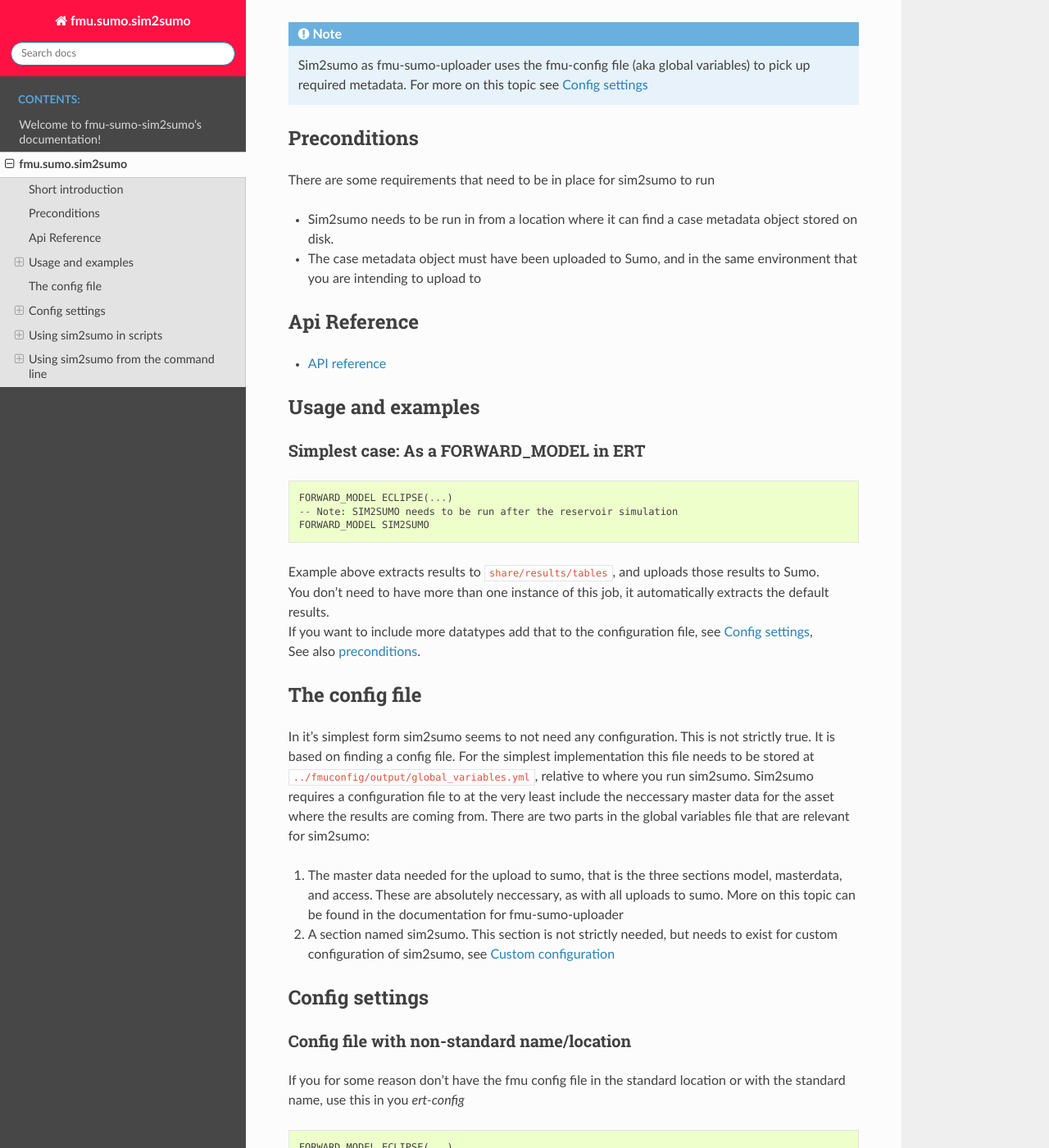
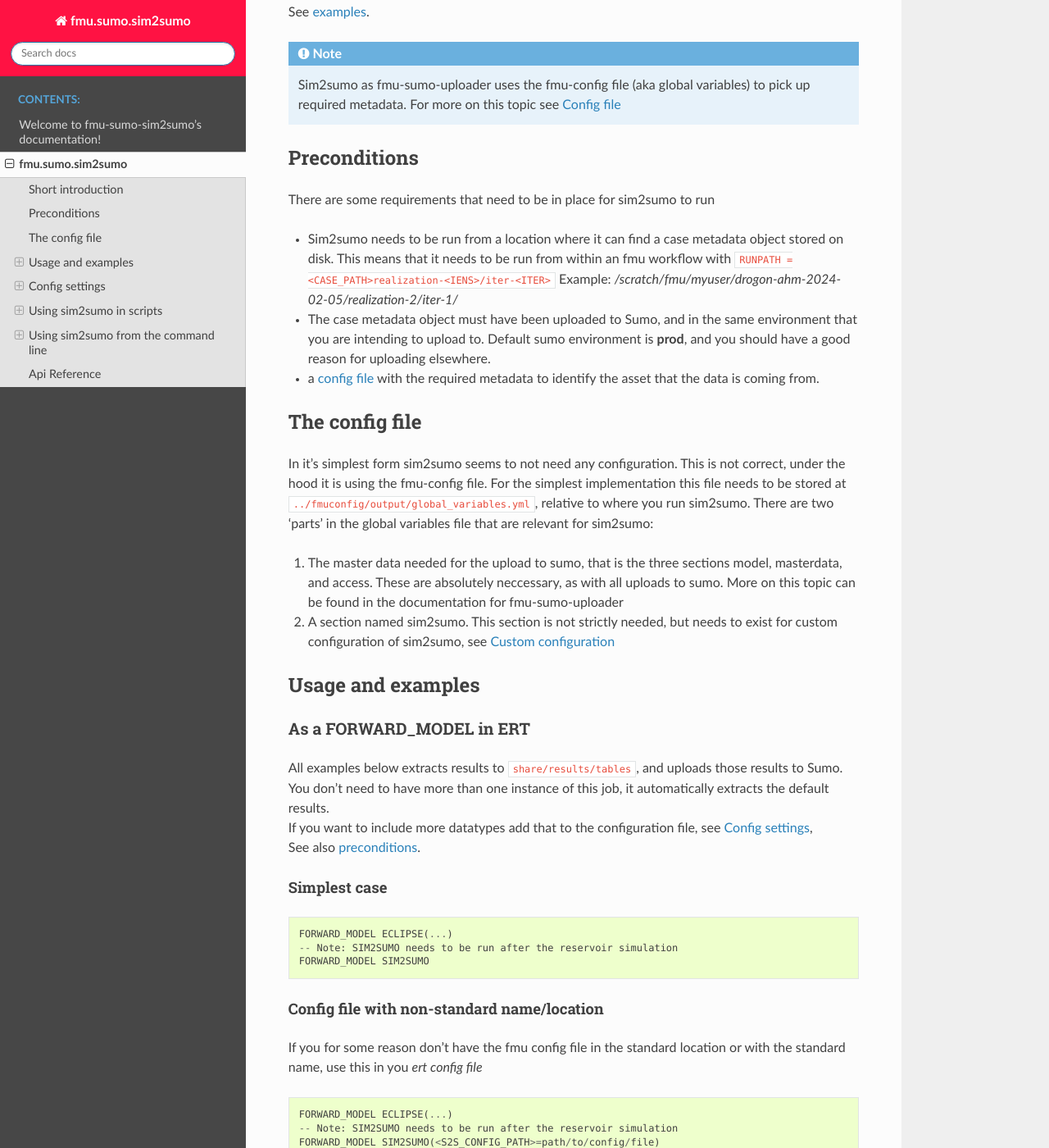
Before and after one commit to equinor/fmu-sumo-sim2sumo, a Sphinx documentation site: the page built from docs/sim2sumo.rst, in a window 1280 px wide and 1400 px high, scrolled down 749 px. Shown: the whole window at 82% size. Built offline with Sphinx 7.4.7 and the Read the Docs theme 2.0.0, drawn with Linux system fonts in a browser that asks for light colours; some of the changed text lies outside the part shown.

Commit message:
Restructure and correct typos

```diff
--- a/docs/sim2sumo.rst
+++ b/docs/sim2sumo.rst
@@ -22,12 +22,12 @@
 * wellcompletions
 
 
-To run sim2sumo with ert it needs to be inserted in your *ert config file* after the simulator run, which is typically **eclipse** as of 2024.
-
+| To run sim2sumo with ert it needs to be inserted in your *ert config file* after the reservoir simulator run, this is typically an **eclipse** run.
+| See :ref:`examples <target examples>`.
 
 .. note::
 
-   Sim2sumo as fmu-sumo-uploader uses the fmu-config file (aka global variables) to pick up required metadata. For more on this topic see :ref:`Config settings <target config settings>`
+   Sim2sumo as fmu-sumo-uploader uses the fmu-config file (aka global variables) to pick up required metadata. For more on this topic see :ref:`Config file <target config file>`
 
 .. _target preconditions:
 
@@ -35,19 +35,44 @@
 ***************
 There are some requirements that need to be in place for sim2sumo to run
 
-* Sim2sumo needs to be run in from a location where it can find a case metadata object stored on disk.
-* The case metadata object must have been uploaded to Sumo, and in the same environment that you are intending to upload to
+* Sim2sumo needs to be run from a location where it can find a case metadata object stored on disk.
+  This means that it needs to be run from within an fmu workflow with ``RUNPATH = <CASE_PATH>realization-<IENS>/iter-<ITER>``
+  Example: */scratch/fmu/myuser/drogon-ahm-2024-02-05/realization-2/iter-1/*
 
-Api Reference
-***************
+* The case metadata object must have been uploaded to Sumo, and in the same environment that you are intending to upload to.
+  Default sumo environment is **prod**, and you should have a good reason for uploading elsewhere.
 
-- `API reference <apiref/sim2sumo.sim2sumo.html>`_
+* a :ref:`config file <target config file>` with the required metadata to identify the asset that the data is coming from.
 
+.. _target config file:
+
+The config file
+*****************
+
+In it's simplest form sim2sumo seems to not need any configuration. This is not correct, under the hood it is using the fmu-config file.
+For the simplest implementation this file needs to be stored at ``../fmuconfig/output/global_variables.yml``, relative to where you run sim2sumo.
+There are two 'parts' in the global variables file that are relevant for sim2sumo:
+
+1. The master data needed for the upload to sumo, that is the three sections model, masterdata, and access.
+   These are absolutely neccessary, as with all uploads to sumo. More on this topic can be found in the documentation
+   for fmu-sumo-uploader
+2. A section named sim2sumo. This section is not strictly needed, but needs to exist for custom configuration of sim2sumo, see :ref:`Custom configuration <target custom config>`
+
+
+.. _target examples:
 
 Usage and examples
 ********************
-Simplest case: As a FORWARD_MODEL in ERT
+As a FORWARD_MODEL in ERT
 =========================================
+
+| All examples below extracts results to ``share/results/tables``, and uploads those results to Sumo.
+| You don't need to have more than one instance of this job, it automatically extracts the default results.
+| If you want to include more datatypes add that to the configuration file, see :ref:`Config settings <target config settings>`,
+| See also :ref:`preconditions <target preconditions>`.
+
+Simplest case
+-----------------
 
 .. code-block::
 
@@ -56,33 +81,11 @@
     -- Note: SIM2SUMO needs to be run after the reservoir simulation
     FORWARD_MODEL SIM2SUMO
 
-| Example above extracts results to ``share/results/tables``, and uploads those results to Sumo.
-| You don't need to have more than one instance of this job, it automatically extracts the default results.
-| If you want to include more datatypes add that to the configuration file, see :ref:`Config settings <target config settings>`,
-| See also :ref:`preconditions <target preconditions>`.
-
-.. _target config settings:
-
-The config file
-*****************
-
-In it's simplest form sim2sumo seems to not need any configuration. This is not strictly true. It is based on finding a config file.
-For the simplest implementation this file needs to be stored at ``../fmuconfig/output/global_variables.yml``, relative to where you run sim2sumo.
-Sim2sumo requires a configuration file to at the very least include the neccessary master data for the asset where the results are coming from.
-There are two parts in the global variables file that are relevant for sim2sumo:
-
-1. The master data needed for the upload to sumo, that is the three sections model, masterdata, and access.
-   These are absolutely neccessary, as with all uploads to sumo. More on this topic can be found in the documentation
-   for fmu-sumo-uploader
-2. A section named sim2sumo. This section is not strictly needed, but needs to exist for custom configuration of sim2sumo, see :ref:`Custom configuration <target custom config>`
-
-Config settings
-********************
 
 
 Config file with non-standard name/location
-==============================================
-If you for some reason don't have the fmu config file in the standard location or with the standard name, use this in you *ert-config*
+---------------------------------------------
+If you for some reason don't have the fmu config file in the standard location or with the standard name, use this in you *ert config file*
 
 .. code-block::
 
@@ -99,12 +107,12 @@
 =====================
 
 The sim2sumo section in the config file gives you full flexibility for extracting anything that ``res2df`` can extract.
-You can also change where you extract results from, and even use all the extra custumization options that ``res2df`` has makes available.
+You can also change where you extract results from, and even use all the extra custumization options that ``res2df`` has available.
 The three relevant sections are:
 
 *datafile*:
 --------------------
-This section is for configuring where you extract results from, meaning where to look for simulation results. This section can configured in several ways:
+This section is for configuring where you extract results from, meaning where to look for simulation results. This section can be configured in several ways:
 
 1. As a path to a file, or file stub (without an extension):
 
@@ -132,7 +140,7 @@
 
 datatypes:
 ----------------
-This section is for configuration of what data to extract. This section can be configured in several ways.
+This section is for configuration of what data to extract. The section can be configured in several ways.
 
 1. As list:
 
@@ -147,17 +155,19 @@
 2. as string:
 
    Here there are two options, you can use both the name of one single datatype
-   or the all argument for all datatypes:
+   or the 'all' argument for all datatypes:
 
    .. code-block::
+      :caption: extracting all available datatypes from simulation run
 
       datatypes: all
 
+   For datatypes available see documentation for ``res2df``
 
 options:
 -------------
    | This section is for adding extra optional configuration for extracting the different datatypes.
-   | This section needs to be in a list format
+   | This section needs to be in a list format.
 
 
 Using sim2sumo in scripts
@@ -183,8 +193,31 @@
 Using sim2sumo from the command line
 ***************************************
 
-   sim2sumo can be run from any terminal window where komodo is activated. For execution it is mostly not of any use,
-   but can be useful to run in help mode
+sim2sumo can be run from any terminal window where komodo is activated.
+This can be useful for checking that everything works as it is supposed to, but the intension of sim2sumo
+is to be run as an ert FORWARD_MODEL.
+
+Execution of sim2sumo from command line
+========================================
+
+Extracting the default datatypes with sim2sumo
+-------------------------------------------------
+
+.. code-block::
+   :caption: Accessing the help information
+
+   sum2sumo execute --config_path fmuconfig/output/global_variables.yml --env dev
+
+See also :ref:`preconditions <target preconditions>`.
+
+Extracting rft data from specified datafile with sim2sumo
+----------------------------------------------------------------
+
+.. code-block::
+   :caption: Accessing the help information
+
+   sum2sumo execute --config_path fmuconfig/output/global_variables.yml --datatype rft --datafile eclipse/model/DROGON-0.DATA
+
 
 Getting help on sim2sumo from the command line
 =================================================
@@ -193,14 +226,22 @@
 
 
 .. code-block::
-   :caption: Accessing the help information
+   :caption: Accessing the general help information
 
    sim2sumo -h
 
 Getting help on sim2sumo available options for a datatype from the command line
 ================================================================================
+| There is extensive information on extraction of individual datatypes with ``res2df``.
+| This information can be accessed from sim2sumo.
 
 .. code-block::
    :caption: Printing the help info from ``res2df`` with sim2sumo from the command line
 
    sim2sumo help summary
+
+
+Api Reference
+***************
+
+- `API reference <apiref/sim2sumo.sim2sumo.html>`_
```
Also changed, not shown: other parts of docs/sim2sumo.rst (+9 -4 lines).
